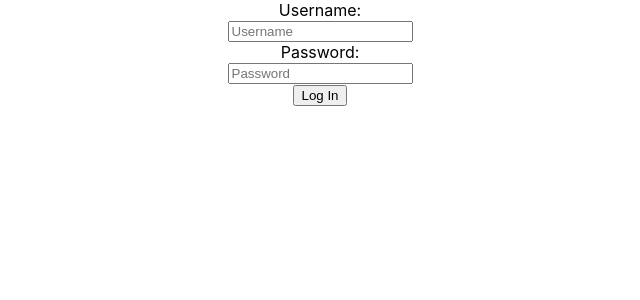
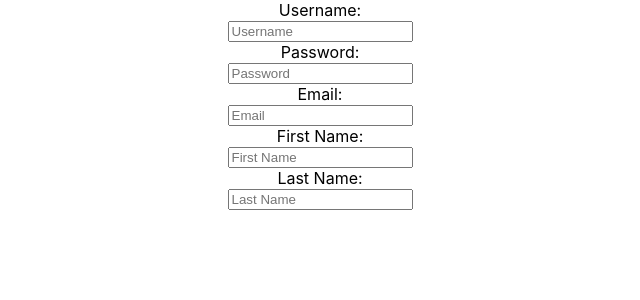
Before and after one commit to Chrispolanco/aurora-borealis, a React (Create React App) app in the folder auroraborealis-frontend/: page / in a window 1280 px wide. Shown: the top 300 px of the page, without its empty margins (320-960 px from the left). Built offline with nearby package versions, Linux system fonts and the light colour scheme; no server answers.

Commit message:
updating signup component

```diff
--- a/auroraborealis-frontend/src/App.js
+++ b/auroraborealis-frontend/src/App.js
@@ -3,6 +3,8 @@ import './App.css';
 import { getCurrentUser } from './actions/user';
 import { connect } from 'react-redux';
 import Login from './components/user/Login';
+import SignUp from './components/user/SignUp';
+import { Router, Route, Switch, Link } from 'react-router-dom';
 
 class App extends Component {
 
@@ -13,7 +15,9 @@ class App extends Component {
   render() {
     return(
       <div className="App">
-        {this.props.userLoggedIn ? "Logged In" : <Login/>}
+
+        {this.props.userLoggedIn ? "Logged In" : <SignUp/>}
+
       </div>
     )
   }
--- a/auroraborealis-frontend/src/components/user/SignUp.js
+++ b/auroraborealis-frontend/src/components/user/SignUp.js
@@ -4,11 +4,14 @@ class SignUp extends Component {
 
     state = {
         username: '',
-        password: ''
+        password: '',
+        email: '',
+        first_name: '',
+        last_name: ''
     }
 
     handleChange = (event) => {
-        this,setState({
+        this.setState({
             name: event.target.value
         })
     }
@@ -26,9 +29,25 @@ class SignUp extends Component {
         return(
             <div className="form">
                 <form onSubmit = { this.handleSubmit }>
-                    <input type='text' onChange={ this.handleChange } value={this.state.username}/>
+                    <label htmlFor="username"> Username: </label>
                     <br/>
-                    <inpute type='password' onChange={this.handleChange} value={this.state.password}/>
+                    <input type="text" name="username" value={this.state.username} onChange={this.handleOnChange} placeholder="Username" />
+                    <br/>
+                    <label htmlFor="password"> Password: </label>
+                    <br/>
+                    <input type="password" name="password" value={this.state.password} onChange={this.handleOnChange} placeholder="Password" />
+                    <br/>
+                    <label htmlFor="email"> Email: </label>
+                    <br/>
+                    <input type="email" name="email" value={this.state.email} onChange={this.handleOnChange} placeholder="Email" />
+                    <br/>
+                    <label htmlFor="first_name"> First Name: </label>
+                    <br/>
+                    <input type="text" name="first_name" value={this.state.first_name} onChange={this.handleOnChange} placeholder="First Name" />
+                    <br/>
+                    <label htmlFor="last_name"> Last Name: </label>
+                    <br/>
+                    <input type="text" name="last_name" value={this.state.last_name} onChange={this.handleOnChange} placeholder="Last Name" />
                 </form>
             </div>
         )
@@ -36,4 +55,5 @@ class SignUp extends Component {
 
 }
 
+
 export default SignUp;
--- a/auroraborealis-frontend/src/containers/Homepage.js
+++ b/auroraborealis-frontend/src/containers/Homepage.js
@@ -1,5 +1,4 @@
 import React, { Component } from 'react';
-import Login from './components/Login';
 import Signup from '.components/Signup';
 import { connect } from 'react-redux';
 
--- a/auroraborealis-frontend/src/index.js
+++ b/auroraborealis-frontend/src/index.js
@@ -9,7 +9,6 @@ import { Provider } from 'react-redux';
 import { BrowserRouter as Router } from 'react-router-dom';
 import testReducer from './reducers/testReducer';
 import currentUserReducer from './reducers/currentUserReducer';
-import loginReducer from './reducers/loginReducer';
 
 const reducer = combineReducers({
   testReducer,
```
